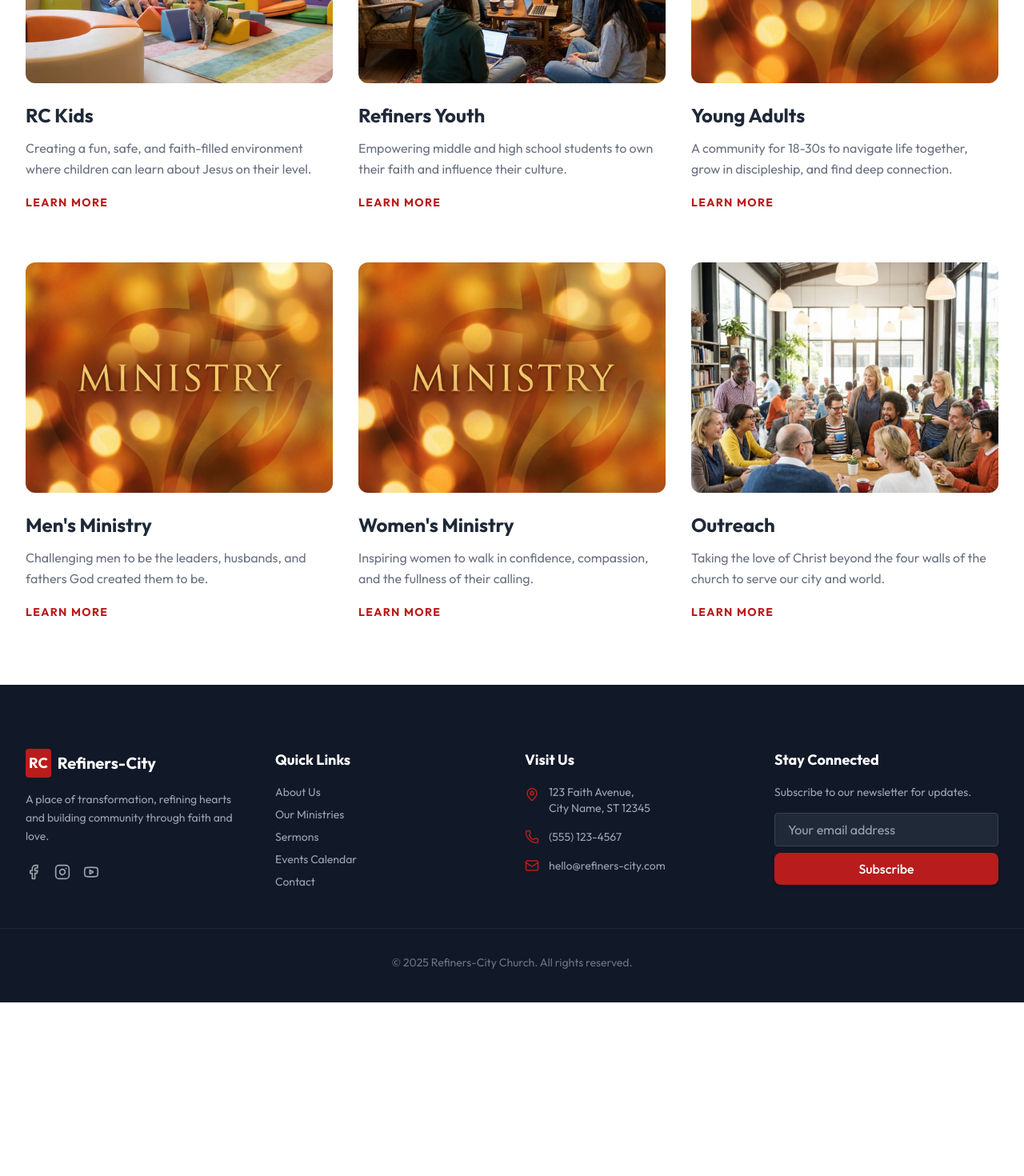
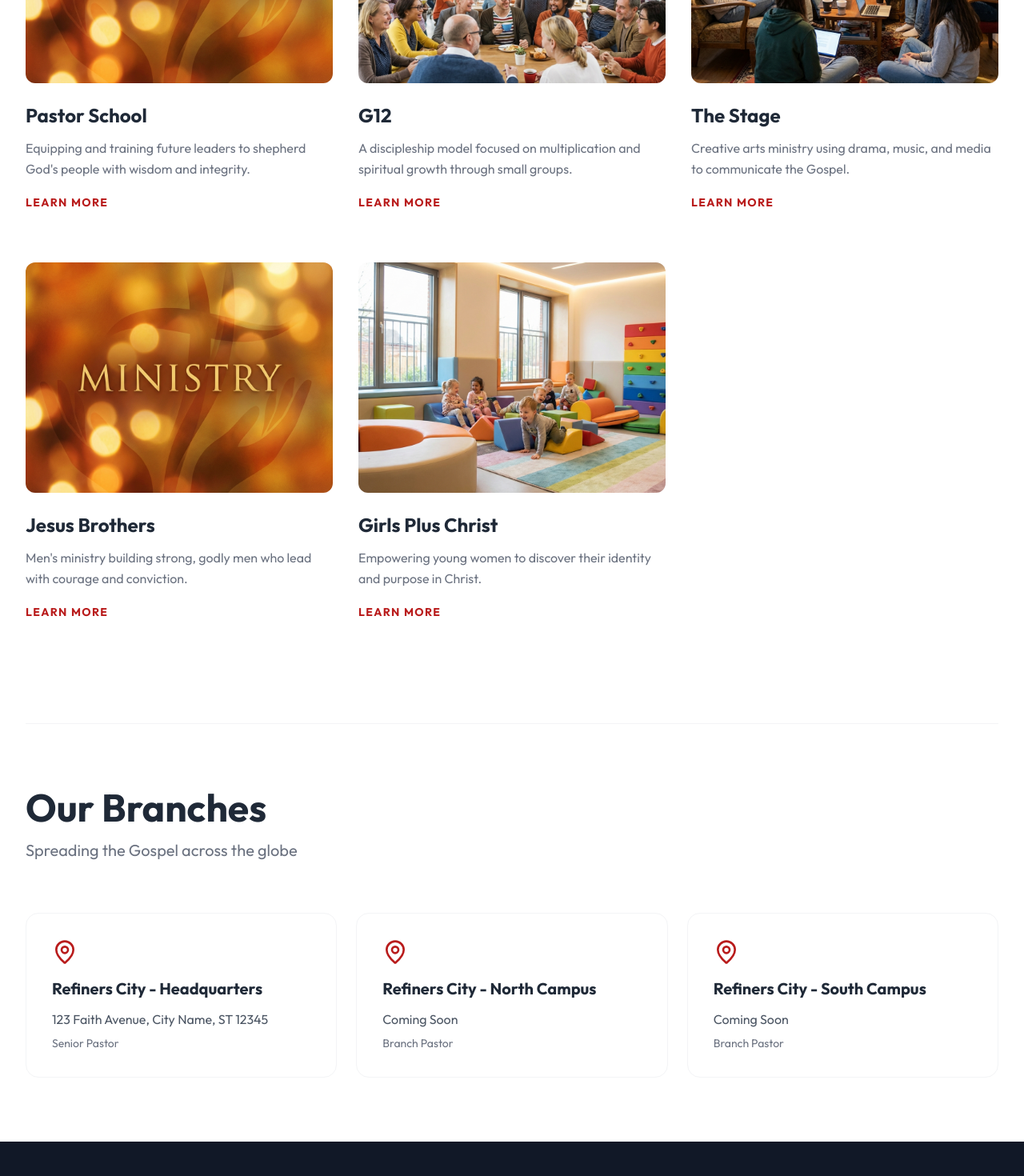
Before and after one commit to A2DIGIHUB/project-refiners, a React (Vite) app: page /ministries in a window 1280 px wide. Shown: the part 520-1990 px from the top of the page at 80% size. Before the commit the page ends 1773 px from the top, so only its background shows below. Built offline with nearby package versions, Linux system fonts and the light colour scheme; the HTML template or start-up script is replaced by a standard one.

Commit message:
Major Update: New vision/mission, ministries, branches, logo-only navbar, rebrand to Refiners City

```diff
--- a/index.html
+++ b/index.html
@@ -4,7 +4,7 @@
     <meta charset="UTF-8" />
     <link rel="icon" type="image/svg+xml" href="/vite.svg" />
     <meta name="viewport" content="width=device-width, initial-scale=1.0" />
-    <title>Refiners-City</title>
+    <title>Refiners City</title>
     <link rel="preconnect" href="https://fonts.googleapis.com">
     <link rel="preconnect" href="https://fonts.gstatic.com" crossorigin>
     <link href="https://fonts.googleapis.com/css2?family=Outfit:wght@100..900&display=swap" rel="stylesheet">
--- a/src/components/Footer.tsx
+++ b/src/components/Footer.tsx
@@ -11,7 +11,7 @@ const Footer = () => {
                         <div className="bg-primary text-white p-1 rounded">
                             <span className="font-bold text-lg">RC</span>
                         </div>
-                        <h3 className="text-xl font-bold">Refiners-City</h3>
+                        <h3 className="text-xl font-bold">Refiners City</h3>
                     </div>
                     <p className="text-gray-400 text-sm leading-relaxed">
                         A place of transformation, refining hearts and building community through faith and love.
@@ -70,7 +70,7 @@ const Footer = () => {
             </div>
 
             <div className="container-custom pt-8 border-t border-gray-800 text-center text-gray-500 text-sm">
-                <p>&copy; {new Date().getFullYear()} Refiners-City Church. All rights reserved.</p>
+                <p>&copy; {new Date().getFullYear()} Refiners City Church. All rights reserved.</p>
             </div>
         </footer>
     );
--- a/src/components/Navbar.tsx
+++ b/src/components/Navbar.tsx
@@ -50,12 +50,10 @@ const Navbar = () => {
         >
             <div className="container-custom flex justify-between items-center px-4 md:px-8">
                 {/* Logo */}
-                <Link to="/" className="flex items-center gap-2 group">
-                    <div className={`p-2 rounded-lg transition-colors ${logoBg}`}>
-                        <span className="font-bold text-xl">RC</span>
-                    </div>
+                <Link to="/" className="flex items-center gap-3 group">
+                    <img src="/images/pst id b.png" alt="Refiners City Logo" className="h-12 w-auto" />
                     <span className={`font-bold text-xl tracking-tight transition-colors ${textColor}`}>
-                        Refiners-City
+                        Refiners City
                     </span>
                 </Link>
 
--- a/src/pages/About.tsx
+++ b/src/pages/About.tsx
@@ -31,16 +31,21 @@ const About = () => {
                     </div>
                     <div className="md:col-span-7 space-y-16 py-8">
                         <div>
-                            <h2 className="text-sm font-bold text-primary uppercase tracking-widest mb-4">Our Vision</h2>
+                            <h2 className="text-sm font-bold text-primary uppercase tracking-widest mb-4">The Vision</h2>
                             <p className="text-2xl md:text-3xl text-gray-800 leading-tight">
-                                To see lives refined by the fire of God's love, cities transformed by the power of the Gospel, and generations raised to walk in their divine identity.
+                                Refining lives, causing end-time revival and preparing the world for the second coming of Christ.
                             </p>
                         </div>
                         <div>
-                            <h2 className="text-sm font-bold text-primary uppercase tracking-widest mb-4">Our Mission</h2>
-                            <p className="text-xl text-gray-600 leading-relaxed">
-                                We exist to create an atmosphere where people can encounter the Holy Spirit, be equipped through the Word, and be empowered to impact their world. We believe in authenticity, community, and the transformative power of Jesus.
-                            </p>
+                            <h2 className="text-sm font-bold text-primary uppercase tracking-widest mb-4">The Mission</h2>
+                            <ul className="text-xl text-gray-600 leading-relaxed space-y-3">
+                                <li className="flex gap-3"><span className="text-primary font-bold">1.</span> Preach salvation in an uncompromising way</li>
+                                <li className="flex gap-3"><span className="text-primary font-bold">2.</span> Be evangelistic and breed the consciousness in her members</li>
+                                <li className="flex gap-3"><span className="text-primary font-bold">3.</span> Raise pastors and members in holiness on the principle of loyalty</li>
+                                <li className="flex gap-3"><span className="text-primary font-bold">4.</span> Preach, teach, and demonstrate the power of the Holy Spirit</li>
+                                <li className="flex gap-3"><span className="text-primary font-bold">5.</span> Open up branch churches across the globe</li>
+                                <li className="flex gap-3"><span className="text-primary font-bold">6.</span> Teach members that many are called</li>
+                            </ul>
                         </div>
                     </div>
                 </div>
--- a/src/pages/Home.tsx
+++ b/src/pages/Home.tsx
@@ -20,7 +20,7 @@ const Home = () => {
                         className="px-4"
                     >
                         <h2 className="text-lg md:text-2xl font-medium tracking-wider mb-4 text-red-400 uppercase">Welcome Home</h2>
-                        <h1 className="text-4xl sm:text-5xl md:text-7xl lg:text-8xl font-bold mb-6 tracking-tight">Refiners-City</h1>
+                        <h1 className="text-4xl sm:text-5xl md:text-7xl lg:text-8xl font-bold mb-6 tracking-tight">Refiners City</h1>
                         <p className="max-w-xl mx-auto text-base sm:text-lg md:text-xl text-gray-200 mb-8 leading-relaxed">
                             Refiners City is a place to encounter GOD, experience true transformation, discover your purpose in Christ and commit yourself to the work of GOD.
                         </p>
@@ -106,7 +106,7 @@ const Home = () => {
                         <h4 className="text-primary font-bold uppercase tracking-wider mb-2">Our Mission</h4>
                         <h2 className="text-3xl md:text-5xl font-bold mb-6 text-gray-900 leading-tight">Refining Hearts,<br />Building Lives</h2>
                         <p className="text-gray-600 text-lg mb-6 leading-relaxed">
-                            At Refiners-City, we believe that God is in the business of transformation.
+                            At Refiners City, we believe that God is in the business of transformation.
                             Like silver refined in the fire, our lives are shaped and purified through His love and grace.
                         </p>
                         <p className="text-gray-600 text-lg mb-8 leading-relaxed">
--- a/src/pages/Ministries.tsx
+++ b/src/pages/Ministries.tsx
@@ -1,36 +1,50 @@
 import { motion } from 'framer-motion';
+import { MapPin } from 'lucide-react';
 
 const Ministries = () => {
     const ministries = [
         {
-            name: "RC Kids",
-            desc: "Creating a fun, safe, and faith-filled environment where children can learn about Jesus on their level.",
-            img: "/images/ministries/kids.png"
+            name: "Pastor School",
+            desc: "Equipping and training future leaders to shepherd God's people with wisdom and integrity.",
+            img: "/images/ministries/general.png"
         },
         {
-            name: "Refiners Youth",
-            desc: "Empowering middle and high school students to own their faith and influence their culture.",
+            name: "G12",
+            desc: "A discipleship model focused on multiplication and spiritual growth through small groups.",
+            img: "/images/about/community.png"
+        },
+        {
+            name: "The Stage",
+            desc: "Creative arts ministry using drama, music, and media to communicate the Gospel.",
             img: "/images/ministries/youth.png"
         },
         {
-            name: "Young Adults",
-            desc: "A community for 18-30s to navigate life together, grow in discipleship, and find deep connection.",
+            name: "Jesus Brothers",
+            desc: "Men's ministry building strong, godly men who lead with courage and conviction.",
             img: "/images/ministries/general.png"
         },
         {
-            name: "Men's Ministry",
-            desc: "Challenging men to be the leaders, husbands, and fathers God created them to be.",
-            img: "/images/ministries/general.png"
+            name: "Girls Plus Christ",
+            desc: "Empowering young women to discover their identity and purpose in Christ.",
+            img: "/images/ministries/kids.png"
+        }
+    ];
+
+    const branches = [
+        {
+            name: "Refiners City - Headquarters",
+            location: "123 Faith Avenue, City Name, ST 12345",
+            pastor: "Senior Pastor"
         },
         {
-            name: "Women's Ministry",
-            desc: "Inspiring women to walk in confidence, compassion, and the fullness of their calling.",
-            img: "/images/ministries/general.png"
+            name: "Refiners City - North Campus",
+            location: "Coming Soon",
+            pastor: "Branch Pastor"
         },
         {
-            name: "Outreach",
-            desc: "Taking the love of Christ beyond the four walls of the church to serve our city and world.",
-            img: "/images/about/community.png"
+            name: "Refiners City - South Campus",
+            location: "Coming Soon",
+            pastor: "Branch Pastor"
         }
     ];
 
@@ -50,7 +64,7 @@ const Ministries = () => {
                     </p>
                 </div>
 
-                <div className="grid md:grid-cols-2 lg:grid-cols-3 gap-x-8 gap-y-16">
+                <div className="grid md:grid-cols-2 lg:grid-cols-3 gap-x-8 gap-y-16 mb-32">
                     {ministries.map((min, idx) => (
                         <motion.div
                             key={idx}
@@ -69,6 +83,32 @@ const Ministries = () => {
                         </motion.div>
                     ))}
                 </div>
+
+                {/* Branch Churches Section */}
+                <div className="border-t border-gray-100 pt-20">
+                    <div className="mb-16">
+                        <h2 className="text-3xl md:text-5xl font-bold mb-4 text-secondary">Our Branches</h2>
+                        <p className="text-xl text-gray-500">Spreading the Gospel across the globe</p>
+                    </div>
+
+                    <div className="grid md:grid-cols-2 lg:grid-cols-3 gap-6">
+                        {branches.map((branch, idx) => (
+                            <motion.div
+                                key={idx}
+                                initial={{ opacity: 0, y: 20 }}
+                                whileInView={{ opacity: 1, y: 0 }}
+                                viewport={{ once: true }}
+                                transition={{ delay: idx * 0.1 }}
+                                className="p-8 rounded-2xl border border-gray-100 bg-white hover:shadow-lg transition-all hover:border-primary/20"
+                            >
+                                <MapPin size={32} className="text-primary mb-4" />
+                                <h3 className="text-xl font-bold mb-3 text-secondary">{branch.name}</h3>
+                                <p className="text-gray-600 mb-2">{branch.location}</p>
+                                <p className="text-sm text-gray-500">{branch.pastor}</p>
+                            </motion.div>
+                        ))}
+                    </div>
+                </div>
             </div>
         </div>
     );
```
